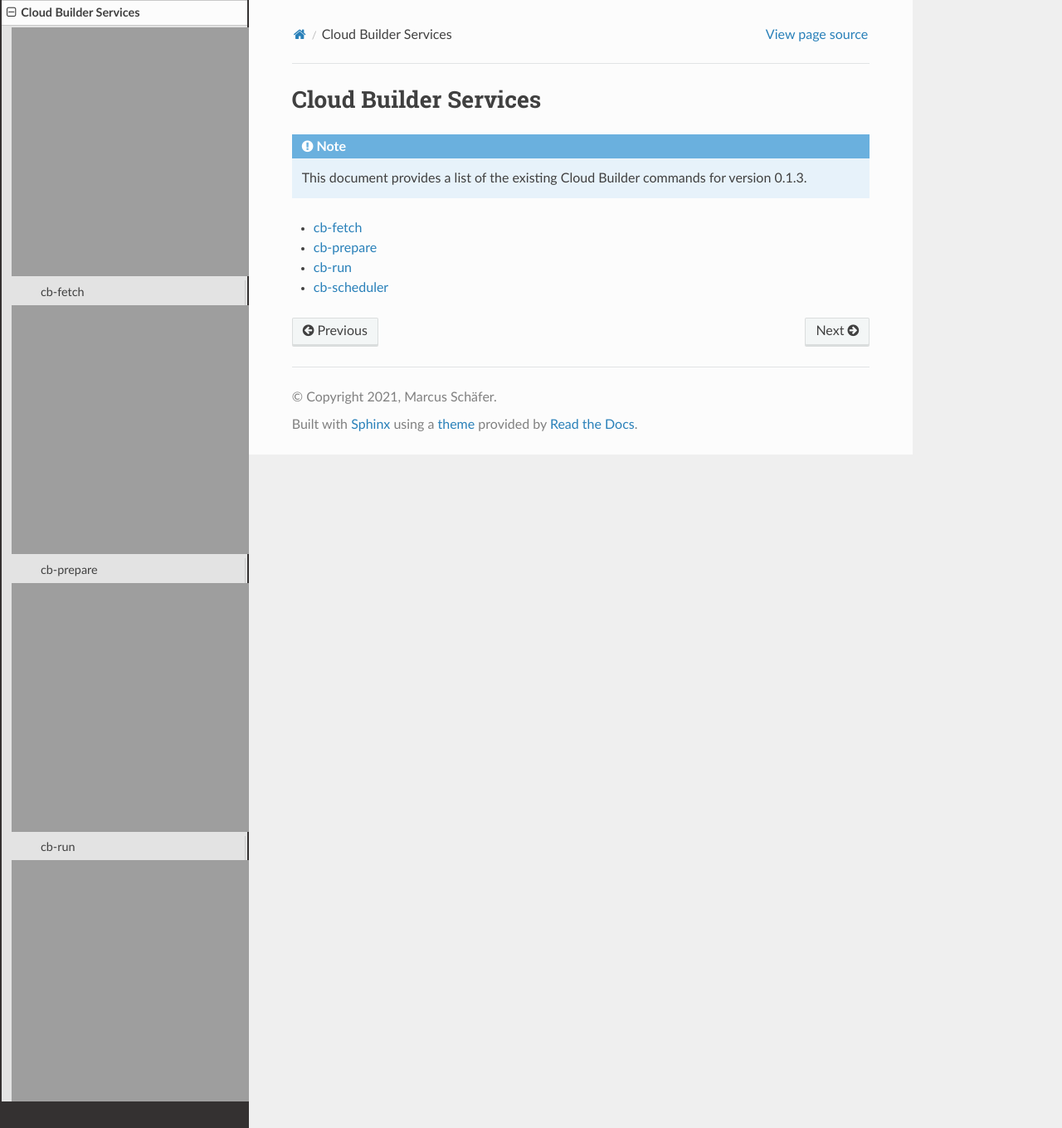
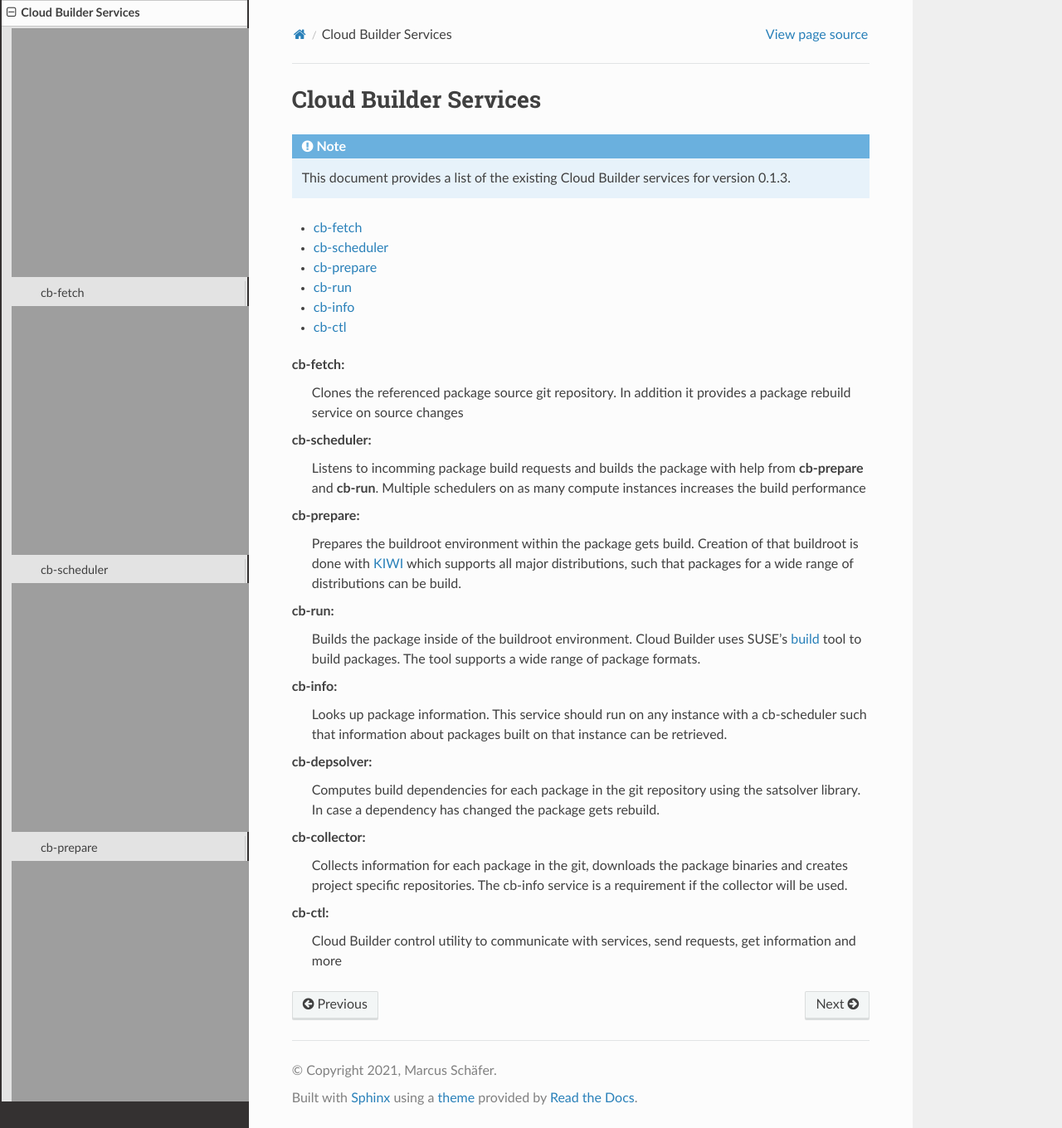
Before and after one commit to OSInside/cloud-builder, a Sphinx documentation site: the page built from doc/source/commands.rst, in a window 1280 px wide and 1360 px high. Shown: the whole window at 83% size. Built offline with Sphinx 7.4.7 and the Read the Docs theme 2.0.0, drawn with Linux system fonts in a browser that asks for light colours.

Commit message:
Update docs

```diff
--- a/doc/source/commands.rst
+++ b/doc/source/commands.rst
@@ -1,15 +1,63 @@
+.. _services:
+
 Cloud Builder Services
 ======================
 
 .. note::
 
-   This document provides a list of the existing {CB} commands
+   This document provides a list of the existing {CB} services
    for version |version|.
 
 .. toctree::
    :maxdepth: 1
 
    commands/cb_fetch
+   commands/cb_scheduler
    commands/cb_prepare
    commands/cb_run
-   commands/cb_scheduler
+   commands/cb_info
+   commands/cb_ctl
+
+cb-fetch:
+  Clones the referenced package source git repository.
+  In addition it provides a package rebuild service on
+  source changes
+
+cb-scheduler:
+  Listens to incomming package build requests and builds the
+  package with help from **cb-prepare** and **cb-run**.
+  Multiple schedulers on as many compute instances increases
+  the build performance
+
+cb-prepare:
+  Prepares the buildroot environment within the package gets
+  build. Creation of that buildroot is done with
+  `KIWI <https://osinside.github.io/kiwi>`__ which supports
+  all major distributions, such that packages for a wide
+  range of distributions can be build.
+
+cb-run:
+  Builds the package inside of the buildroot environment.
+  {CB} uses SUSE's `build <https://software.opensuse.org/package/build>`__
+  tool to build packages. The tool supports a wide range of
+  package formats.
+
+cb-info:
+  Looks up package information. This service should run on
+  any instance with a cb-scheduler such that information
+  about packages built on that instance can be retrieved.
+
+cb-depsolver:
+  Computes build dependencies for each package in the git
+  repository using the satsolver library. In case a dependency
+  has changed the package gets rebuild.
+
+cb-collector:
+  Collects information for each package in the git, downloads
+  the package binaries and creates project specific repositories.
+  The cb-info service is a requirement if the collector will
+  be used.
+
+cb-ctl:
+  {CB} control utility to communicate with services, send
+  requests, get information and more
--- /dev/null
+++ b/doc/source/commands/cb_ctl.rst
@@ -0,0 +1,2 @@
+cb-ctl
+======
--- /dev/null
+++ b/doc/source/commands/cb_info.rst
@@ -0,0 +1,2 @@
+cb-info
+=======
--- /dev/null
+++ b/doc/source/infrastructure_setup.rst
@@ -0,0 +1,4 @@
+.. _infrastructure-setup:
+
+Infrastructure Setup
+====================
```
Also changed, not shown: doc/source/index.rst (+51 -0 lines).
